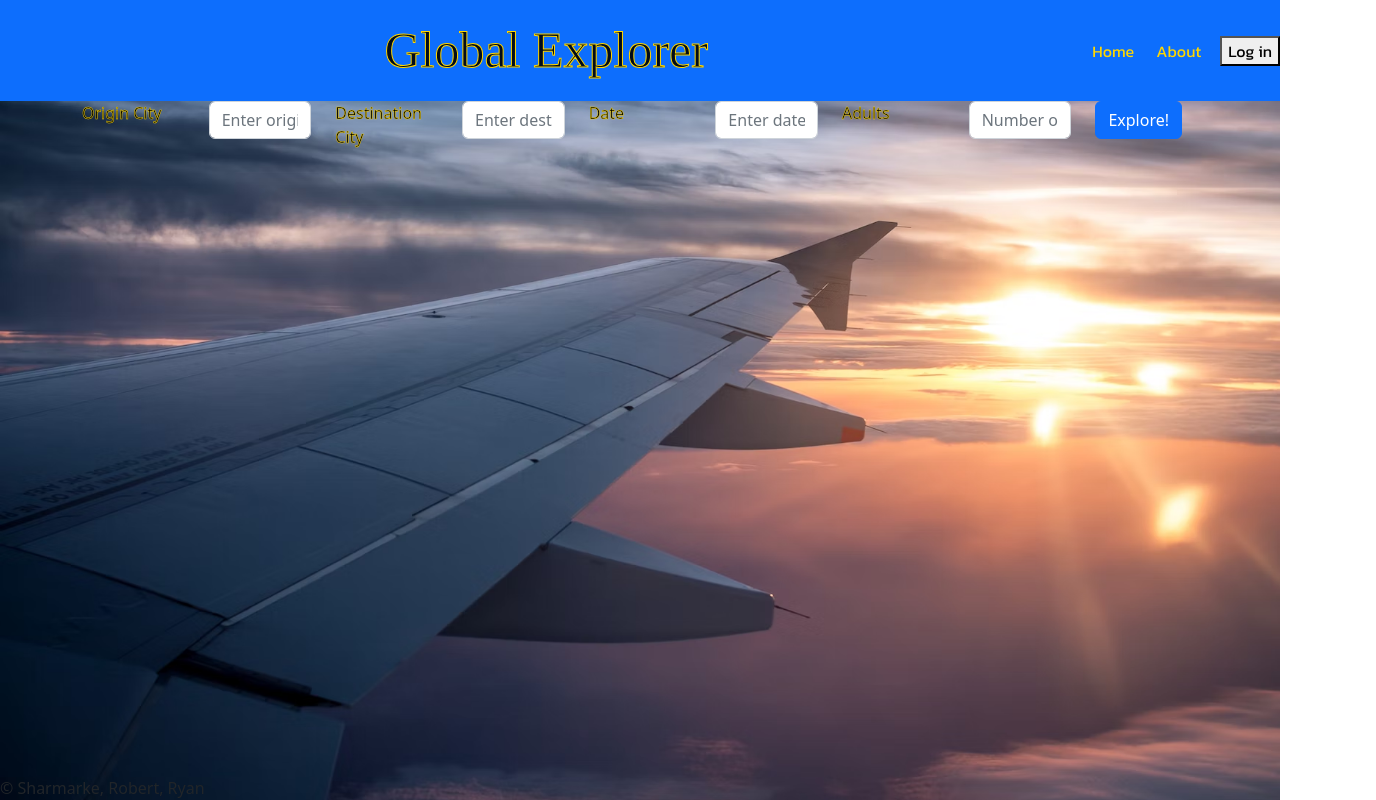
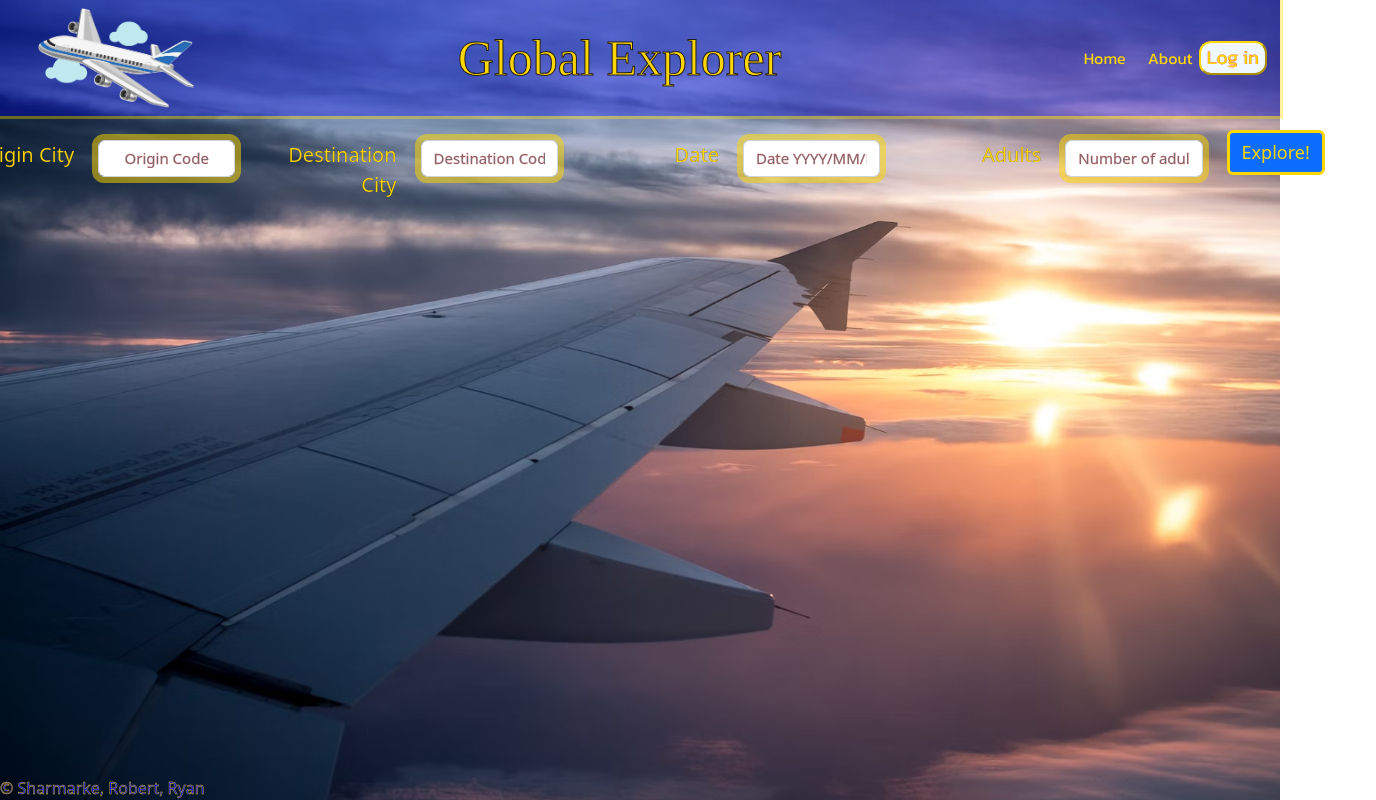
Before and after one commit to Global-Explorers/front-end, a React (Create React App) app: page / in a window 1280 px wide. Shown: the whole page, 1376 px wide, since content can reach past the window. Built offline with nearby package versions, Linux system fonts and the light colour scheme; a web font is replaced by a local one.

Commit message:
more and more css

```diff
--- a/src/BookFlight.js
+++ b/src/BookFlight.js
@@ -97,16 +97,16 @@ class BookFlight extends React.Component {
                 <Container>
 
                     <Form onSubmit={this.flightData}>
-                        <Row>
-                            <Col><Form.Label id='searchLable'>Origin City</Form.Label>  </Col>
-                            <Col>  <Form.Control onInput={this.UpdateOriginCity} type="text" name="origin" placeholder="Enter origin code" /></Col>
-                            <Col> <Form.Label id='searchLable'>Destination City</Form.Label>  </Col>
-                            <Col>  <Form.Control onInput={this.UpdateDestinationCity} type="text" name="destination" placeholder="Enter destination code" /></Col>
-                            <Col> <Form.Label id='searchLable'>Date</Form.Label>  </Col>
-                            <Col> <Form.Control onInput={this.UpdateDeparture} type="text" name="date" placeholder="Enter date" /></Col>
-                            <Col> <Form.Label id='searchLable'>Adults</Form.Label>  </Col>
-                            <Col> <Form.Control onInput={this.NumberOfAdults} type="text" name="adults" placeholder="Number of adults" /></Col>
-                            <Col>  <Button type="submit">Explore!</Button></Col>
+                        <Row id='searchArea'>
+                            <Col id="labelDivLeft"><Form.Label id='searchLable'>Origin City</Form.Label>  </Col>
+                            <Col>  <Form.Control id='searchBox' onInput={this.UpdateOriginCity} type="text" name="origin" placeholder="Origin Code" /></Col>
+                            <Col id="labelDivLeft"> <Form.Label id='searchLable'>Destination City</Form.Label>  </Col>
+                            <Col>  <Form.Control id='searchBox' onInput={this.UpdateDestinationCity} type="text" name="destination" placeholder="Destination Code" /></Col>
+                            <Col id="labelDivRight"> <Form.Label id='searchLable'>Date</Form.Label>  </Col>
+                            <Col> <Form.Control id='searchBox' onInput={this.UpdateDeparture} type="text" name="date" placeholder="Date YYYY/MM/DD" /></Col>
+                            <Col id="labelDivRight"> <Form.Label id='searchLable'>Adults</Form.Label>  </Col>
+                            <Col> <Form.Control id='searchBox' onInput={this.NumberOfAdults} type="text" name="adults" placeholder="Number of adults" /></Col>
+                            <Col>  <Button id='sendItButton'type="submit">Explore!</Button></Col>
                         </Row>
                     </Form>
 
--- a/src/Header.js
+++ b/src/Header.js
@@ -3,19 +3,19 @@ import { Navbar, NavItem } from 'react-bootstrap';
 import { Link } from "react-router-dom";
 import { withAuth0 } from '@auth0/auth0-react';
 import AuthButtons from './auth/AuthButtons';
-
+import airplane from './img/airplane.png'
 class Header extends React.Component {
   render() {
     return (
-      <Navbar collapseOnSelect expand="lg" bg="primary" variant="primary" >
-
+      <Navbar collapseOnSelect expand="lg" /* variant="primary"*/ id='headerBack'>
+        <img id='airplane' src={airplane} alt="airplane" height='100px' />
         <Navbar.Brand id="title">Global Explorer</Navbar.Brand>
         <NavItem id='link'><Link to="/" className="nav-link">Home</Link>
         </NavItem>
         <NavItem id='link'><Link to="/about" className="nav-link">About</Link>
         </NavItem>
         <AuthButtons />
-        {this.props.auth0.isAuthenticated ? <button onClick={this.request}>Make request</button> : null}
+        {this.props.auth0.isAuthenticated ? <button  onClick={this.request}>Make request</button> : null}
       </Navbar>
     )
   }
--- a/src/style.css
+++ b/src/style.css
@@ -11,6 +11,8 @@
 #footer {
     position: absolute;
     bottom: 0;
+    color: blue;
+    -webkit-text-stroke: .4px gold;
 }
 
 #title{
@@ -18,7 +20,8 @@
    margin: 0 auto;
    text-align: center;
    font-family: 'Unbounded', cursive;
-   -webkit-text-stroke: 1px gold;
+   -webkit-text-stroke: 1px rgb(34, 29, 29);
+   color: gold;
 
 }
 
@@ -30,6 +33,14 @@ color: gold;
 
 #authButt{
     font-family: 'Kanit', sans-serif;
+    color: gold;
+    -webkit-text-stroke: .2px red;
+    font-size: larger;
+  position: relative;
+  right: 1%;
+  background-color: aliceblue;
+  border-radius: 12px;
+  border-color: gold;
 }
 
 
@@ -37,20 +48,85 @@ body, html{
     background-image: url(../public/img/plane.png);
     background-repeat: no-repeat;
     background-size: cover;
+
 }
 
 #searchLable{
-    color: black;
-    -webkit-text-stroke: .5px gold;
-font-size: ;
+    color: gold;
+    -webkit-text-stroke: .2px rgba(0, 0, 0, 0.663);
+font-size: 20px;
+text-align: right;
+/* width: 10px;
+position: relative;
+right: 110px; */
 }
 
-/* #root{
+#root{
+/* outline-style: solid; */
+/* border: 2px solid yellow; */
+/* width: 100%;
+background-image: url(../public/img/airplane.png);
+background-repeat: no-repeat;
+background-size: 10%;
+background-position: 5% 10%; */
+
+}
+
+
+#searchArea{
+    /* background-color: red; */
+    width: 130%;
+position: relative;
+right: 13%;
+padding-top: 1.5em;
+}
+
+#searchBox{
+width: 100%;
+outline-color: rgba(255, 217, 0, 0.516);
+outline-width: .4em;
 outline-style: solid;
-border: 2px solid yellow;
-} */
+font-size: 15px;
+text-align: center;
+color: black;
+-webkit-text-stroke: .3px rgba(255, 0, 0, 0.579);
+font-weight: 500;
+/* position: relative;
+right: 150px; */
+}
 
-.nav {
-    outline-style: solid;
-border: 2px solid yellow;
+#labelDivLeft{
+    /* background-color: purple; */
+    text-align: right;
 }
+
+#labelDivRight{
+    /* background-color: green; */
+    text-align: right;
+    position: relative;
+    right: ;
+    /* width: 100px; */
+}
+
+#headerBack{
+    background-color: rgba(0, 0, 255, 0.318);
+outline-style: solid;
+outline-color: rgba(255, 217, 0, 0.378);
+/* z-index: -1; */
+}
+
+#airplane{
+    position: relative;
+    left: 3%;
+}
+
+
+#sendItButton{
+color: gold;
+border-color: gold;
+border-width: .2em;
+font-size: large;
+position: relative;
+right: -0%;
+top: -15%;
+}
```
Also changed, not shown: public/img/travel_explore_FILL0_wght400_GRAD0_opsz48.png (deleted), src/img/airplane.png (added).
